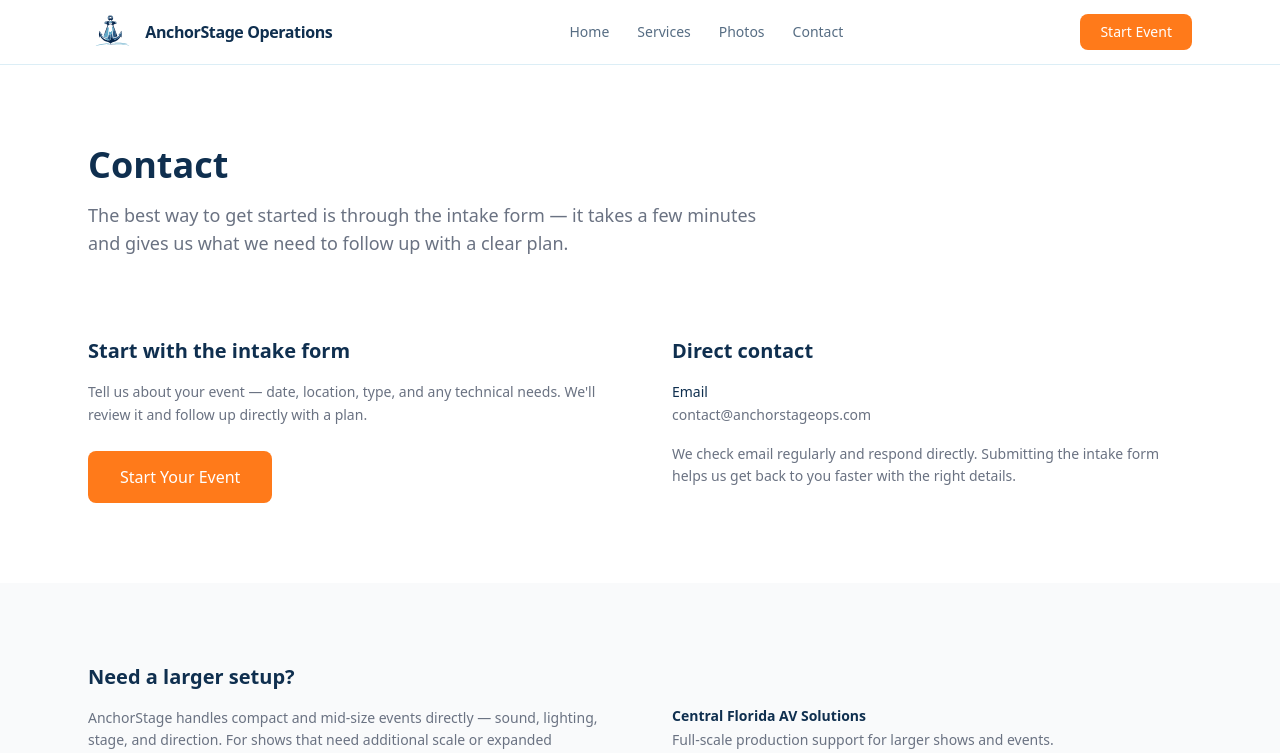
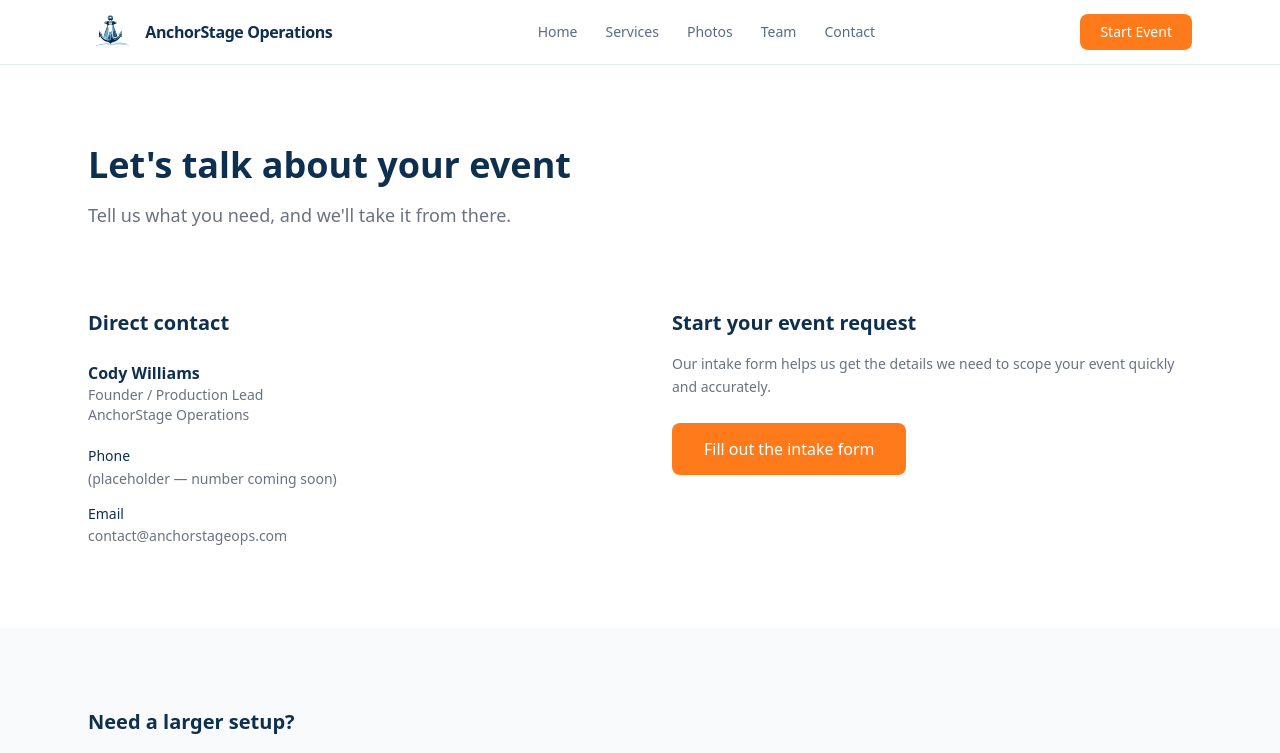
Before and after one commit to WilliamsC50/anchorstage-site, a Next.js app: page /contact in a window 1280 px wide. Shown: the top 753 px of the page. Built offline with nearby package versions, Linux system fonts and the light colour scheme.

Commit message:
Update Contact page content and add Team page with team member details

```diff
--- a/app/(site)/contact/page.tsx
+++ b/app/(site)/contact/page.tsx
@@ -8,57 +8,65 @@ export default function Contact() {
           className="text-4xl font-bold mb-4"
           style={{ color: "var(--aso-navy)" }}
         >
-          Contact
+          Let&apos;s talk about your event
         </h1>
         <p className="text-lg text-gray-500 max-w-2xl">
-          The best way to get started is through the intake form — it takes a few
-          minutes and gives us what we need to follow up with a clear plan.
+          Tell us what you need, and we&apos;ll take it from there.
         </p>
       </section>
 
-      {/* CONTACT INFO + INTAKE CTA */}
+      {/* DIRECT IDENTITY + INTAKE CTA */}
       <section className="max-w-6xl mx-auto px-6 pb-20 grid md:grid-cols-2 gap-16">
 
+        {/* Direct contact identity */}
+        <div>
+          <h2
+            className="text-xl font-semibold mb-6"
+            style={{ color: "var(--aso-navy)" }}
+          >
+            Direct contact
+          </h2>
+          <div className="mb-5">
+            <p className="text-base font-semibold" style={{ color: "var(--aso-navy)" }}>
+              Cody Williams
+            </p>
+            <p className="text-sm text-gray-500">Founder / Production Lead</p>
+            <p className="text-sm text-gray-500">AnchorStage Operations</p>
+          </div>
+          <div className="space-y-3 text-sm text-gray-500 leading-relaxed">
+            <p>
+              <span className="font-medium" style={{ color: "var(--aso-navy)" }}>Phone</span>
+              <br />
+              {/* TODO: add final business number */}
+              (placeholder — number coming soon)
+            </p>
+            <p>
+              <span className="font-medium" style={{ color: "var(--aso-navy)" }}>Email</span>
+              <br />
+              contact@anchorstageops.com
+            </p>
+          </div>
+        </div>
+
+        {/* Intake CTA */}
         <div>
           <h2
             className="text-xl font-semibold mb-4"
             style={{ color: "var(--aso-navy)" }}
           >
-            Start with the intake form
+            Start your event request
           </h2>
           <p className="text-sm text-gray-500 leading-relaxed mb-6">
-            Tell us about your event — date, location, type, and any technical
-            needs. We&apos;ll review it and follow up directly with a plan.
+            Our intake form helps us get the details we need to scope your event
+            quickly and accurately.
           </p>
           <a
             href="https://intake.anchorstageops.com"
             className="inline-block text-white px-8 py-3.5 rounded-lg font-medium transition hover:opacity-90"
             style={{ backgroundColor: "var(--aso-orange)" }}
           >
-            Start Your Event
+            Fill out the intake form
           </a>
-        </div>
-
-        <div>
-          <h2
-            className="text-xl font-semibold mb-4"
-            style={{ color: "var(--aso-navy)" }}
-          >
-            Direct contact
-          </h2>
-          <div className="space-y-4 text-sm text-gray-500 leading-relaxed">
-            <p>
-              <span className="font-medium" style={{ color: "var(--aso-navy)" }}>
-                Email
-              </span>
-              <br />
-              contact@anchorstageops.com
-            </p>
-            <p>
-              We check email regularly and respond directly. Submitting the
-              intake form helps us get back to you faster with the right details.
-            </p>
-          </div>
         </div>
 
       </section>
--- a/app/(site)/page.tsx
+++ b/app/(site)/page.tsx
@@ -68,10 +68,10 @@ export default function Home() {
       {/* PROOF STRIP */}
       <section className="grid grid-cols-1 sm:grid-cols-3 gap-px bg-gray-300">
         {[
-          { src: "/images/proof-1.jpg", alt: "Live event production", caption: "Live band setup — Orlando, FL" },
-          { src: "/images/proof-2.jpg", alt: "Stage and lighting setup", caption: "Outdoor stage — festival event" },
-          { src: "/images/proof-3.jpg", alt: "Concert production", caption: "Open mic night — Copper Rocket" },
-        ].map(({ src, alt, caption }) => (
+          { src: "/images/proof-1.jpg", alt: "Live event production" },
+          { src: "/images/proof-2.jpg", alt: "Stage and lighting setup" },
+          { src: "/images/proof-3.jpg", alt: "Concert production" },
+        ].map(({ src, alt }) => (
           <div key={src} className="relative aspect-video bg-gray-900">
             <Image
               src={src}
@@ -80,12 +80,6 @@ export default function Home() {
               className="object-cover"
               sizes="(min-width: 640px) 33vw, 100vw"
             />
-            <p
-              className="absolute bottom-0 left-0 right-0 px-3 py-2 text-xs text-white/80 font-medium"
-              style={{ background: "linear-gradient(to top, rgba(0,0,0,0.60) 0%, transparent 100%)" }}
-            >
-              {caption}
-            </p>
           </div>
         ))}
       </section>
--- /dev/null
+++ b/app/(site)/team/page.tsx
@@ -0,0 +1,77 @@
+import type { Metadata } from "next";
+
+export const metadata: Metadata = {
+  title: "Team — AnchorStage Operations",
+  description:
+    "Meet the operators behind AnchorStage Operations — focused on clean execution and reliable live event production.",
+};
+
+export default function TeamPage() {
+  return (
+    <main className="bg-white text-gray-900">
+
+      {/* HERO */}
+      <section className="max-w-6xl mx-auto px-6 py-20">
+        <h1
+          className="text-4xl font-bold mb-4"
+          style={{ color: "var(--aso-navy)" }}
+        >
+          Meet the team behind AnchorStage
+        </h1>
+        <p className="text-lg text-gray-500 max-w-2xl">
+          Real operators focused on clean execution and reliable shows.
+        </p>
+      </section>
+
+      {/* MAIN PROFILE */}
+      <section className="max-w-6xl mx-auto px-6 pb-20">
+        <div
+          className="rounded-xl p-8 border border-gray-100"
+          style={{ backgroundColor: "var(--aso-bg)" }}
+        >
+          <p
+            className="text-xl font-bold mb-1"
+            style={{ color: "var(--aso-navy)" }}
+          >
+            Cody Williams
+          </p>
+          <p className="text-sm text-gray-500 mb-6">Founder / Production Lead</p>
+          <p className="text-sm text-gray-600 leading-relaxed max-w-2xl">
+            Cody leads production and event execution for AnchorStage Operations,
+            focusing on clean audio, efficient setups, and shows that run right
+            from load-in to strike. With hands-on experience across live music,
+            open mic events, and small-to-mid scale productions, the priority is
+            simple: make the show run right, every time.
+          </p>
+        </div>
+      </section>
+
+      {/* TRUSTED PARTNERS */}
+      <section className="bg-gray-50 py-16">
+        <div className="max-w-6xl mx-auto px-6">
+          <h2
+            className="text-base font-semibold mb-2"
+            style={{ color: "var(--aso-navy)" }}
+          >
+            Built with trusted partners
+          </h2>
+          <p className="text-sm text-gray-500 leading-relaxed max-w-xl">
+            For larger productions that need additional scale, AnchorStage works
+            with{" "}
+            <a
+              href="https://cfav.solutions"
+              target="_blank"
+              rel="noopener noreferrer"
+              style={{ color: "var(--aso-blue)" }}
+              className="hover:underline"
+            >
+              Central Florida AV Solutions
+            </a>
+            {" "}— a trusted local production partner with full-scale event capability.
+          </p>
+        </div>
+      </section>
+
+    </main>
+  );
+}
--- a/components/Nav.tsx
+++ b/components/Nav.tsx
@@ -31,6 +31,7 @@ export default function Nav() {
           <Link href="/" className="opacity-70 hover:opacity-100 transition">Home</Link>
           <Link href="/services" className="opacity-70 hover:opacity-100 transition">Services</Link>
           <Link href="/photos" className="opacity-70 hover:opacity-100 transition">Photos</Link>
+          <Link href="/team" className="opacity-70 hover:opacity-100 transition">Team</Link>
           <Link href="/contact" className="opacity-70 hover:opacity-100 transition">Contact</Link>
         </nav>
 
```
